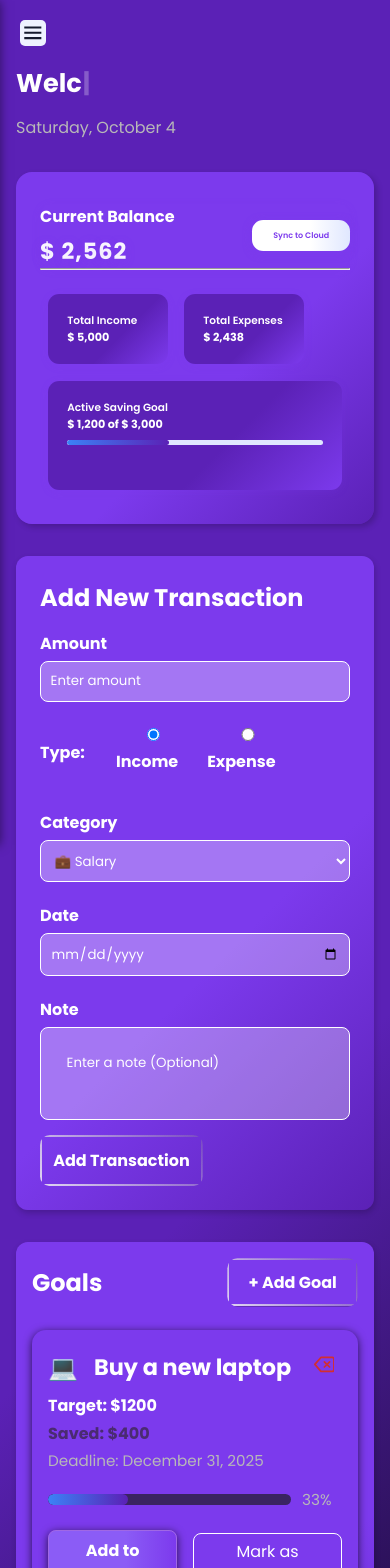
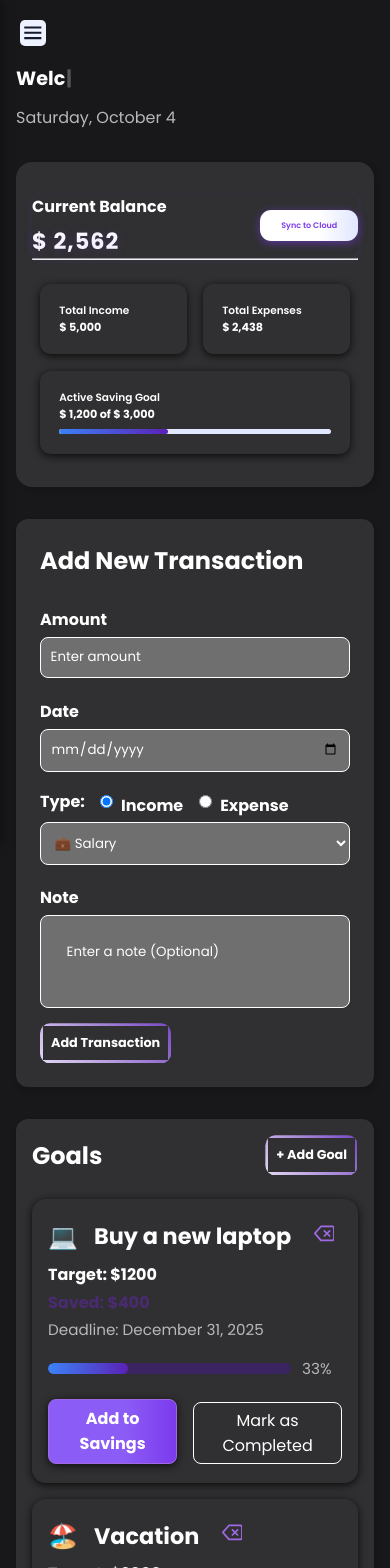
Before and after one commit to BwisterNova/my-pocket-plan, a React (Vite) app: page / in a window 390 px wide. Shown: the top 1568 px of the page. Built offline with nearby package versions, Linux system fonts and the light colour scheme.

Commit message:
update on background

```diff
--- a/src/App.css
+++ b/src/App.css
@@ -3,5 +3,6 @@
 }
 
 body {
-  background: linear-gradient(135deg, #5b21b6 60%, #0d071d 100%);
+  background: #18181b;
+  /* background: linear-gradient(135deg, #5b21b6 60%, #0d071d 100%); */
 }
--- a/src/App.jsx
+++ b/src/App.jsx
@@ -52,16 +52,17 @@ function App() {
           openAiPanel={openAiPanel}
           scrollTo={handleScrollTo}
         />
+        <Home
+          isSidebarCollapsed={isSidebarCollapsed}
+          scrollToSection={scrollToSection}
+        />
         <Routes>
-          <Route
+          {/*} <Route
             path="/"
             element={
-              <Home
-                isSidebarCollapsed={isSidebarCollapsed}
-                scrollToSection={scrollToSection}
-              />
+
             }
-          />
+          /> */}
           <Route
             path="/reports"
             element={<Reports isSidebarCollapsed={isSidebarCollapsed} />}
--- a/src/components/DashboardCard/DashboardCard.jsx
+++ b/src/components/DashboardCard/DashboardCard.jsx
@@ -47,8 +47,8 @@ export default function DashboardCard() {
             </div>
           </span>
 
-          <div className={styles.infoCard}>
-            <span className={styles.rowDown}>
+          <div className={`${styles.infoCard} ${styles.rowDown}`}>
+            <span>
               <h4>Active Saving Goal</h4>
               <p>
                 $ {saved.toLocaleString()} of $ {target.toLocaleString()}
--- a/src/components/DashboardCard/dashboardCard.module.css
+++ b/src/components/DashboardCard/dashboardCard.module.css
@@ -1,6 +1,6 @@
 .dashboardCard {
-  background: linear-gradient(135deg, #7c3aed 60%, #5b21b6 100%);
-  padding: 2rem 1.5rem;
+  background: rgba(255, 255, 255, 0.1);
+  padding: 2rem 1rem;
   border-radius: 1rem;
   color: #fff;
   width: 100%;
@@ -13,6 +13,10 @@
 
 .rowTop {
   display: flex;
+}
+
+.rowDown {
+  max-width: 4rem;
 }
 
 .amount {
@@ -28,12 +32,11 @@
 }
 .infoCard {
   flex: 1;
-  min-width: 200px;
+  min-width: 290px;
   height: 109px;
-  background: linear-gradient(135deg, #5b21b6 60%, #7c3aed 100%);
   padding: 1.2rem;
   border-radius: 0.7rem;
-  box-shadow: 0 2px 8px #7c3aed22;
+  box-shadow: 0 2px 8px rgba(0, 0, 0, 0.8);
   color: #fff;
   margin: 0 0.5rem;
   transition: transform 0.3s, box-shadow 0.3s;
@@ -42,6 +45,7 @@
   display: block;
   align-items: center;
   overflow: hidden;
+  line-height: 1.5;
 }
 .infoCard:hover {
   transform: translateY(-5px);
@@ -109,18 +113,46 @@
 
 .row {
   display: flex;
-  justify-content: space-between;
+  justify-content: center;
   align-items: center;
-  gap: 1rem;
+
   margin-top: 1.5rem;
   flex-wrap: wrap;
 }
 
+@media (max-width: 1024px) {
+  .row {
+    flex-wrap: nowrap;
+  }
+
+  .infoCard {
+    min-width: 270px;
+  }
+}
+@media (max-width: 912px) {
+  .infoCard {
+    min-width: 233px;
+  }
+}
+@media (max-width: 820px) {
+  .row {
+    flex-wrap: nowrap;
+  }
+
+  .infoCard {
+    min-width: 213px;
+  }
+}
+
 @media (max-width: 768px) {
   .dashboardCard {
-    max-width: 500px;
     margin: auto;
     margin-top: 2rem;
+  }
+
+  .row {
+    gap: 1rem;
+    flex-wrap: wrap;
   }
 
   .card h3 {
@@ -143,6 +175,7 @@
     margin-bottom: 0.1rem;
     min-width: 145px;
     text-align: left;
+    height: 15%;
   }
 
   .infoCard h4 {
@@ -156,6 +189,7 @@
     display: flex;
     flex-direction: row;
     justify-content: center;
+    width: 100%;
   }
   .rowTop .infoCard {
     min-width: 120px;
@@ -163,11 +197,7 @@
   }
 
   .rowDown {
-    width: 100%;
-  }
-
-  .rowDown .infoCard {
-    height: 90px;
+    max-width: 100%;
   }
 
   .progressBar {
--- a/src/components/GoalForm/goalForm.module.css
+++ b/src/components/GoalForm/goalForm.module.css
@@ -1,5 +1,5 @@
 .goalContainer {
-  background: linear-gradient(135deg, #7c3aed 60%, #5b21b6 100%);
+  background: rgba(255, 255, 255, 0.1);
   padding: 1.5rem;
   border-radius: 12px;
   color: #fff;
@@ -19,20 +19,19 @@
   margin: 0;
 }
 .addGoalBtn {
-  background: transparent #a068e4;
+  background: transparent;
   color: #fff;
-  border: 2px solid;
-  padding: 0.6rem 1.2rem;
-  border-radius: 8px;
+  border: 3px solid;
+  padding: 0.5rem;
+  font-size: 0.8rem;
+  border-radius: 10px;
+  cursor: pointer;
   font-weight: bold;
-  cursor: pointer;
-  font-size: 1rem;
-  transition: background 0.3s;
+  transition: 0.3s;
   border-image-source: linear-gradient(45deg, #fff, #5b21b6);
   border-image-slice: 1;
   animation: animate-border 3s linear infinite;
   clip-path: inset(0 0 0 0 round 10px);
-  box-shadow: 0 2px 8px rgba(0, 0, 0, 0.7);
 }
 .addGoalBtn:hover {
   background: #8b54d4;
@@ -80,14 +79,14 @@
 .deleteGoalBtn {
   background: transparent;
   border: none;
-  color: #d32f2f;
+  color: #a068e4;
   font-size: 1.3rem;
   margin-left: 0.7rem;
   cursor: pointer;
   transition: color 0.2s;
 }
 .deleteGoalBtn:hover {
-  color: #a068e4;
+  color: #d32f2f;
 }
 .resetBtn {
   background: #ffe6e6;
@@ -144,7 +143,7 @@
   color: #fff;
 }
 .completedModalContent {
-  background: rgba(124, 58, 237, 0.7);
+  background: rgba(0, 0, 0, 0.7);
   padding: 2rem;
   border-radius: 14px;
   color: #fff;
@@ -169,9 +168,8 @@
   margin-bottom: 1rem;
 }
 .goalCard {
-  background: rgba(124, 58, 237, 2);
   border-radius: 14px;
-  box-shadow: 0 2px 8px rgba(0, 0, 0, 0.7);
+  box-shadow: 0 2px 8px rgba(0, 0, 0, 0.8);
   padding: 1.2rem 1rem;
   display: flex;
   flex-direction: column;
@@ -284,7 +282,7 @@
   z-index: 1000;
 }
 .modalContent {
-  background: rgba(124, 58, 237, 0.7);
+  background: rgba(0, 0, 0, 0.7);
   padding: 2rem;
   border-radius: 14px;
   color: #fff;
--- a/src/components/Navbar/navbar.module.css
+++ b/src/components/Navbar/navbar.module.css
@@ -13,7 +13,8 @@
   left: 0;
   bottom: 0;
   width: 250px;
-  background: linear-gradient(135deg, #7c3aed 60%, #5b21b6 100%);
+  background: #23212d;
+  /* background: linear-gradient(135deg, #7c3aed 60%, #5b21b6 100%); */
   transition: all 0.4s ease;
   z-index: 4;
   box-shadow: 0 1px 10px rgba(0, 0, 0, 0.5);
--- a/src/components/TransactionForm/TransactionForm.jsx
+++ b/src/components/TransactionForm/TransactionForm.jsx
@@ -165,6 +165,8 @@ export default function TransactionForm() {
       <form className={styles.form} onSubmit={handleAddTransaction}>
         <h2>Add New Transaction</h2>
         {/* Amount */}
+        <div className={styles.flexOne}>
+          <span className={styles.flexItem}>
             <label>Amount</label>
             <input
               type="number"
@@ -182,10 +184,33 @@ export default function TransactionForm() {
                 {amountError}
               </div>
             )}
-        {/* Type */}
+          </span>
+
+          <span className={styles.flexItem}>
+            {/* Date */}
+            <label>Date</label>
+            <input
+              type="date"
+              value={date}
+              onChange={(e) => setDate(e.target.value)}
+              required
+            />
+            {/* Attractive validation message for date */}
+            {dateError && (
+              <div className={styles.errorMsg}>
+                <span role="img" aria-label="error">
+                  📅
+                </span>{" "}
+                {dateError}
+              </div>
+            )}
+          </span>
+        </div>
+
+        {/* Types */}
         <div className={styles.typeRow}>
           <span className={styles.typeLabel}>Type:</span>
-          <div className={styles.radioGroup}>
+          <span className={styles.radioGroup}>
             <label>
               <input
                 type="radio"
@@ -208,10 +233,9 @@ export default function TransactionForm() {
               />
               Expense
             </label>
-          </div>
+          </span>
         </div>
         {/* Category */}
-        <label>Category</label>
         <select
           value={category.name}
           onChange={(e) => {
@@ -232,23 +256,7 @@ export default function TransactionForm() {
           ))}
           <option value="addNew">➕ Add New Category</option>
         </select>
-        {/* Date */}
-        <label>Date</label>
-        <input
-          type="date"
-          value={date}
-          onChange={(e) => setDate(e.target.value)}
-          required
-        />
-        {/* Attractive validation message for date */}
-        {dateError && (
-          <div className={styles.errorMsg}>
-            <span role="img" aria-label="error">
-              📅
-            </span>{" "}
-            {dateError}
-          </div>
-        )}
+
         {/* Note */}
         <label>Note</label>
         <textarea
--- a/src/components/TransactionForm/transactionForm.module.css
+++ b/src/components/TransactionForm/transactionForm.module.css
@@ -1,11 +1,23 @@
 .container {
-  background: linear-gradient(135deg, #7c3aed 60%, #5b21b6 100%);
+  background: rgba(255, 255, 255, 0.1);
+  /* background: linear-gradient(135deg, #7c3aed 60%, #5b21b6 100%); */
   padding: 1.5rem;
   border-radius: 12px;
   color: #fff;
   width: 100%;
   margin: 2rem auto;
   box-shadow: 1px 3px 6px rgba(0, 0, 0, 0.2);
+}
+
+.flexOne {
+  display: flex;
+  flex-direction: row;
+  align-items: center;
+  gap: 2rem;
+}
+
+.flexItem {
+  width: 100%;
 }
 
 .form h2 {
@@ -48,14 +60,19 @@ input::placeholder {
 .radioGroup {
   display: flex;
   gap: 1rem;
-  margin-bottom: 1rem;
+  margin-bottom: 0;
 }
 
+.radioGroup label {
+  display: flex;
+  gap: 0.5rem;
+}
 .addBtn {
   background: transparent;
   color: #fff;
-  border: 2px solid;
-  padding: 0.7rem;
+  border: 3px solid;
+  padding: 0.5rem;
+  font-size: 0.8rem;
   border-radius: 10px;
   cursor: pointer;
   font-weight: bold;
@@ -68,7 +85,7 @@ input::placeholder {
 
 @keyframes animate-border {
   0% {
-    border-image-source: linear-gradient(45deg, #fff, #5b21b6);
+    border-image-source: linear-gradient(45deg, #fff, #5e4d78);
   }
   50% {
     border-image-source: linear-gradient(45deg, #5b21b6, #fff);
@@ -87,7 +104,7 @@ input::placeholder {
 }
 
 option {
-  background-color: #7c3aed;
+  background: rgba(0, 0, 0, 0.8);
 }
 
 .list {
@@ -189,11 +206,10 @@ option {
 .typeRow {
   display: flex;
   align-items: center;
-  margin-bottom: 1rem;
 }
 .typeLabel {
   font-weight: bold;
-  margin-right: 1rem;
+
   min-width: 60px;
 }
 .radioGroup {
@@ -210,7 +226,6 @@ option {
   margin-top: 1rem;
 }
 .txCard {
-  background: rgba(124, 58, 237, 2);
   border-radius: 14px;
   box-shadow: 0 2px 8px rgba(0, 0, 0, 0.7);
   padding: 1.2rem 1rem;
@@ -304,7 +319,7 @@ option {
   z-index: 1000;
 }
 .modalContent {
-  background: rgba(124, 58, 237, 0.7);
+  background: rgba(0, 0, 0, 0.7);
   padding: 2rem;
   border-radius: 14px;
   color: #fff;
@@ -368,3 +383,10 @@ input[type="number"]::-webkit-outer-spin-button {
 input[type="number"] {
   -moz-appearance: textfield;
 }
+
+@media (max-width: 768px) {
+  .flexOne {
+    flex-direction: column;
+    gap: 0;
+  }
+}
--- a/src/pages/Home/home.module.css
+++ b/src/pages/Home/home.module.css
@@ -17,7 +17,7 @@
   display: inline-block;
   overflow: hidden;
   white-space: nowrap;
-  font-size: 1.6rem;
+  font-size: 1.2rem;
   animation: caret 1s step-end infinite;
 }
 
```
Lines whose indentation alone changed are shown as unchanged.
